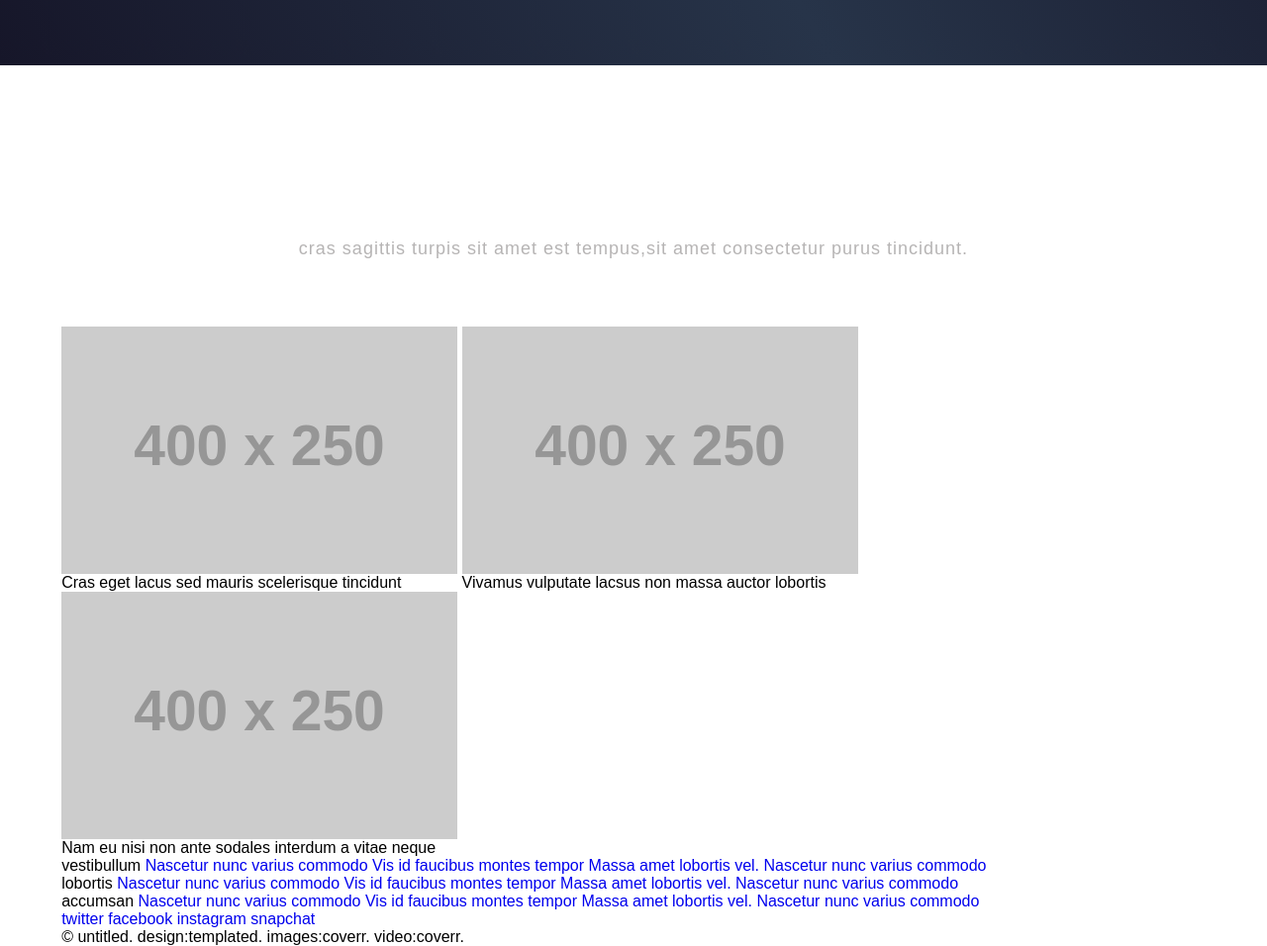
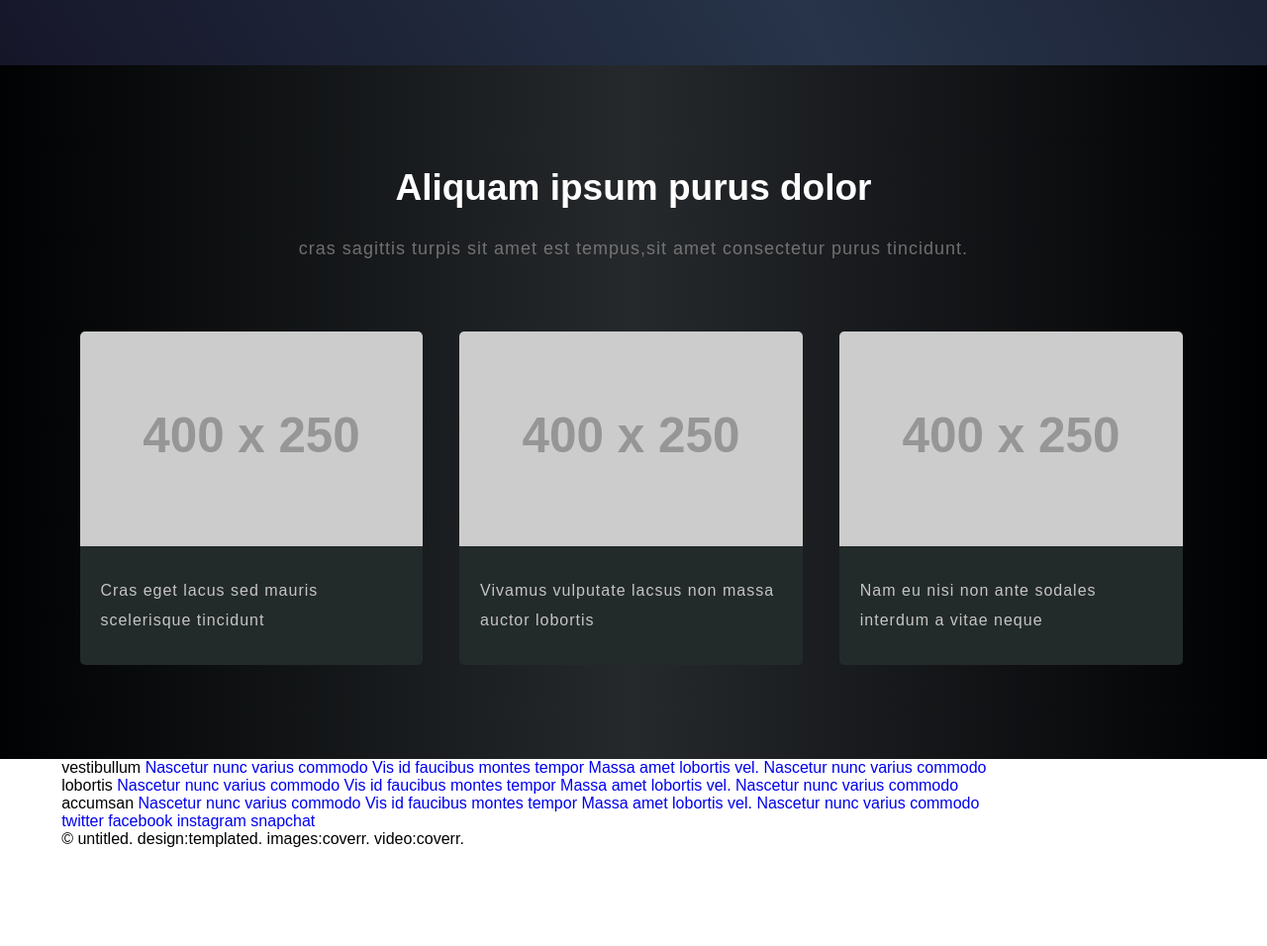
Before and after one commit to saifaliaxioned/broadcast_repo, a plain HTML site: page index.html in a window 1280 px wide. Shown: the part 2103-3059 px from the top of the page at 99% size. After the commit the page ends 2960 px from the top, so only its background shows below. Drawn offline with Linux system fonts and the light colour scheme; placeholder pictures from the web are drawn by us.

Commit message:
sec4 css added

```diff
--- a/assets/css/style.css
+++ b/assets/css/style.css
@@ -426,6 +426,39 @@ nav {
 
 /* section 3 end */
 
+/* section 4 start */
+
+.trending-sec {
+  background: linear-gradient(
+    90deg,
+    rgb(0, 2, 3),
+    rgb(38, 41, 44),
+    rgb(0, 1, 3)
+  );
+}
+
+.trend-videos {
+  display: flex;
+  flex-wrap: wrap;
+  padding-bottom: 90px;
+}
+.trend-cards {
+  flex-basis: 30%;
+  border-radius: 5px;
+  overflow: hidden;
+  margin: 5px 1.6%;
+}
+
+.trend-cards p {
+  line-height: 30px;
+  letter-spacing: 1px;
+  background: #222b2a;
+  color: rgb(199, 196, 196);
+  padding: 30px 6%;
+}
+
+/* section 4 end */
+
 /*=================================
   main styling ends here
 =================================*/
```
